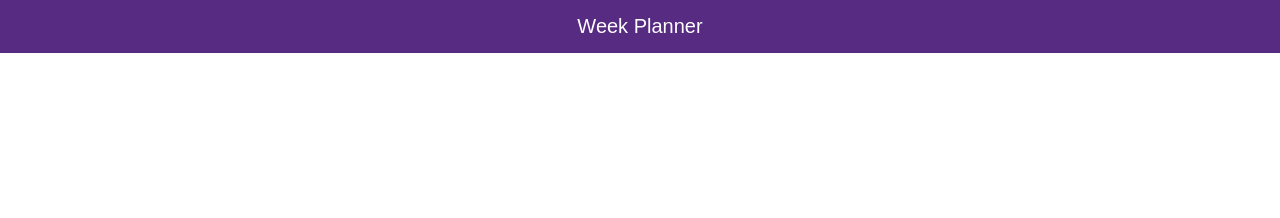
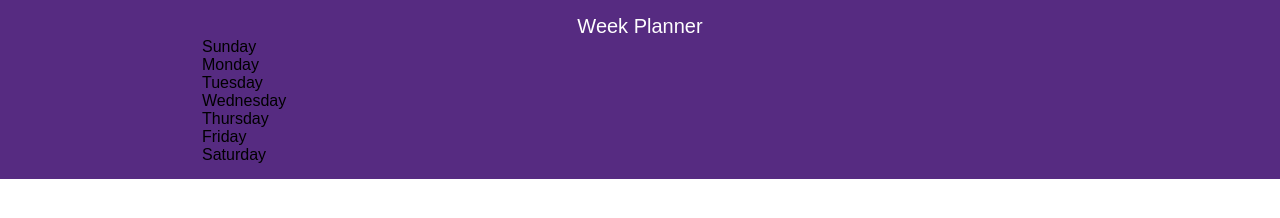
Before and after one commit to OSAdams/week-planner, a website: page pages/index.html in a window 1280 px wide. Drawn offline with Linux system fonts and the light colour scheme; a web font is replaced by a local one.

Commit message:
add a container for week days. #1

```diff
--- a/pages/index.html
+++ b/pages/index.html
@@ -30,6 +30,15 @@
         <div class="column-full">
           <h1>Week Planner</h1>
         </div>
+        <div class="column-full">
+          <div class="day">Sunday</div>
+          <div class="day">Monday</div>
+          <div class="day">Tuesday</div>
+          <div class="day">Wednesday</div>
+          <div class="day">Thursday</div>
+          <div class="day">Friday</div>
+          <div class="day">Saturday</div>
+        </div>
       </div>
     </div>
   </header>
```
